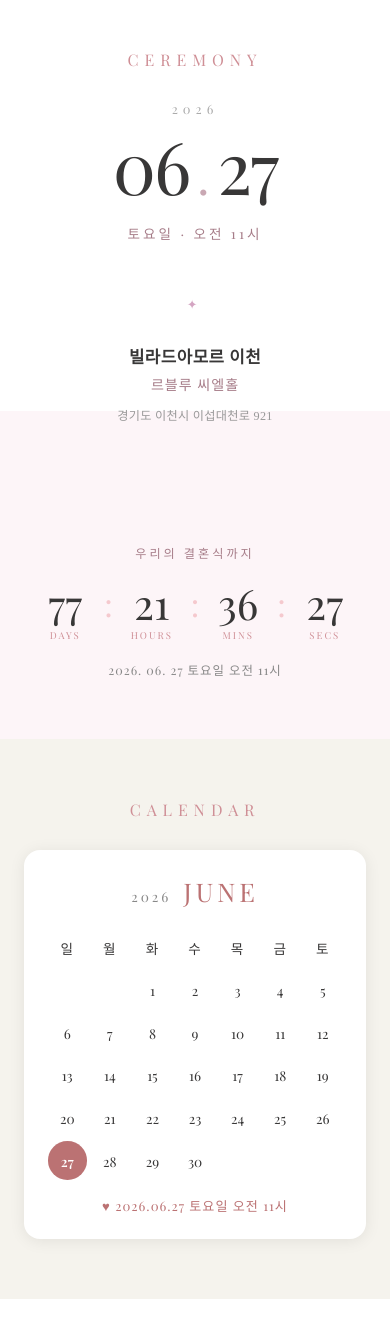
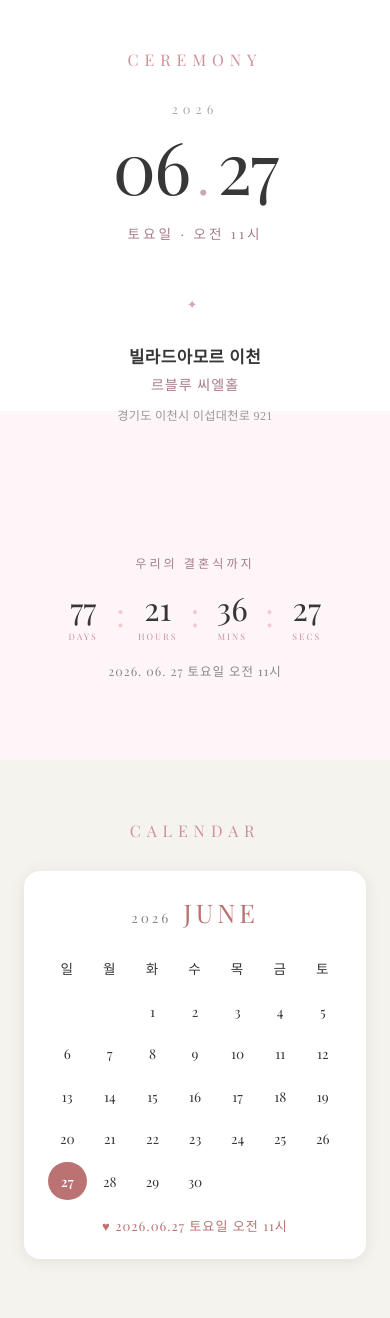
Before and after one commit to lee-juik/invitation-card, a Flask app: page / in a window 390 px wide. Shown: the part 1386-2704 px from the top of the page. Run offline with Flask 3, Linux system fonts and the light colour scheme; data that the repository does not hold is empty; some libraries are stand-ins or nearby versions; some web fonts are replaced.

Commit message:
fix: LOCATION 카드 & D-day 여백 정리 (card padding, dday gap, 모바일 반응형)

```diff
--- a/static/css/style.css
+++ b/static/css/style.css
@@ -273,7 +273,7 @@ a { text-decoration: none; color: inherit; }
 /* ===================== D-DAY ===================== */
 .sec-dday {
     background: #fdf5f8;
-    padding: 60px 24px;
+    padding: 70px 24px 80px;
     text-align: center;
     border-top: none;
     border-bottom: none;
@@ -288,13 +288,14 @@ a { text-decoration: none; color: inherit; }
 .dday-count {
     display: flex;
     align-items: flex-start;
-    gap: 10px;
+    gap: 12px;
+    justify-content: center;
 }
 .dday-unit {
     display: flex;
     flex-direction: column;
     align-items: center;
-    gap: 6px;
+    gap: 8px;
     min-width: 58px;
 }
 .dday-num {
@@ -756,7 +757,7 @@ a { text-decoration: none; color: inherit; }
 }
 
 .card-header {
-    margin-bottom: 12px;
+    margin-bottom: 18px;
 }
 
 .card-header h3 {
@@ -764,22 +765,24 @@ a { text-decoration: none; color: inherit; }
     font-size: 18px;
     font-weight: 600;
     color: var(--text);
-    margin-bottom: 2px;
+    margin-bottom: 6px;
 }
 
 .card-hall {
     font-size: 13px;
     color: var(--bride);
     font-weight: 500;
+    margin: 0;
 }
 
 .card-addr {
     font-size: 13px;
     color: var(--text-light);
-    margin-bottom: 16px;
+    margin-bottom: 20px;
     display: flex;
     align-items: center;
     gap: 8px;
+    line-height: 1.5;
 }
 
 .addr-label {
@@ -938,6 +941,23 @@ a { text-decoration: none; color: inherit; }
         font-size: 3rem;
     }
 
+    .dday-count {
+        gap: 8px;
+    }
+
+    .dday-unit {
+        gap: 6px;
+        min-width: 50px;
+    }
+
+    .dday-num {
+        font-size: 2rem;
+    }
+
+    .dday-unit-label {
+        font-size: 0.55rem;
+    }
+
     .map-container {
         height: 380px;
     }
```
